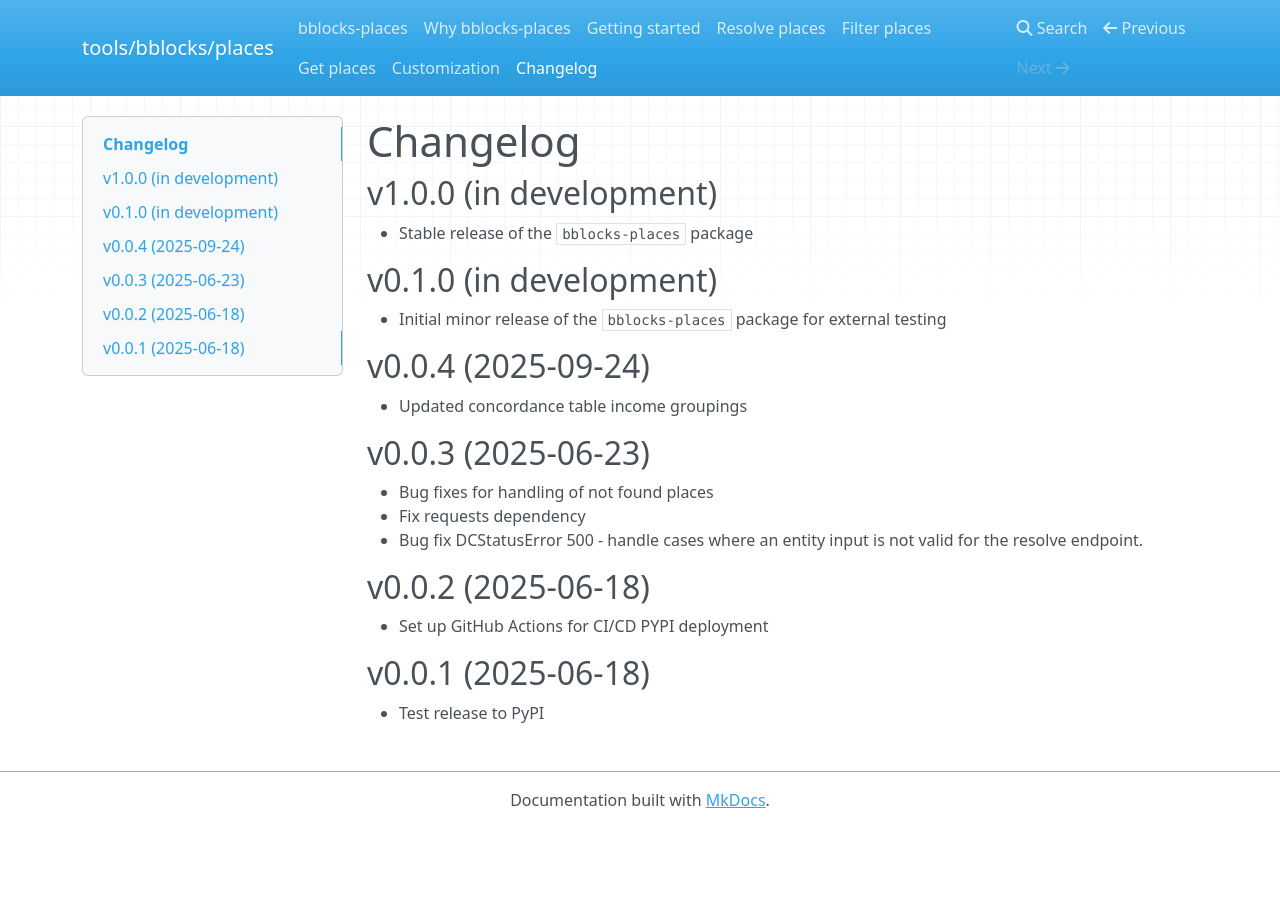
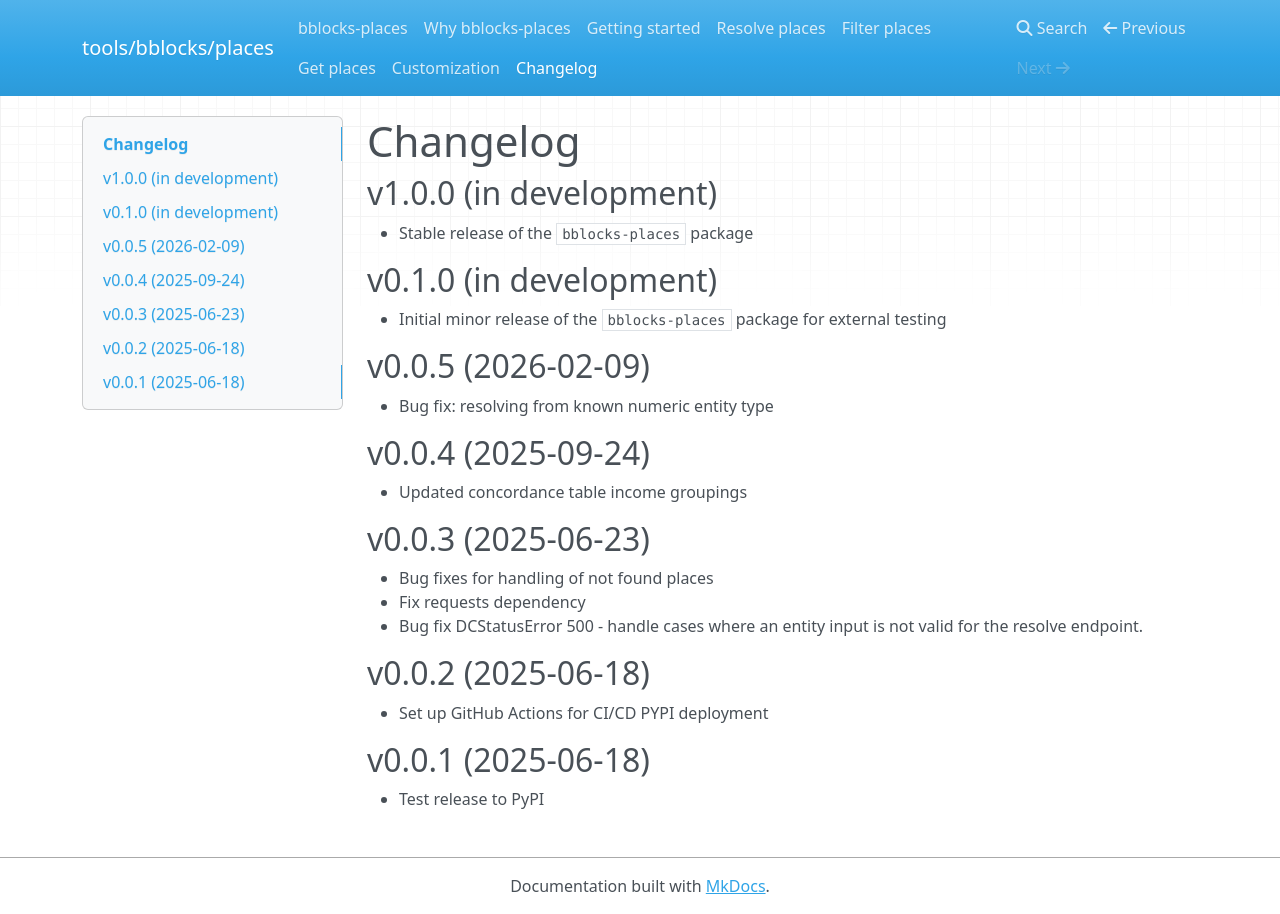
Before and after one commit to ONEcampaign/bblocks-places, an MkDocs documentation site: the page built from docs/docs/changelog.md, in a window 1280 px wide. Built offline with MkDocs 1.6.1, drawn with Linux system fonts in a browser that asks for light colours; nearby versions of some CDN libraries.

Commit message:
update changelog

```diff
--- a/docs/docs/changelog.md
+++ b/docs/docs/changelog.md
@@ -5,6 +5,9 @@
 
 ## v0.1.0 (in development)
 - Initial minor release of the `bblocks-places` package for external testing
+
+## v0.0.5 (2026-02-09)
+- Bug fix: resolving from known numeric entity type
 
 ## v0.0.4 (2025-09-24)
 - Updated concordance table income groupings
```
